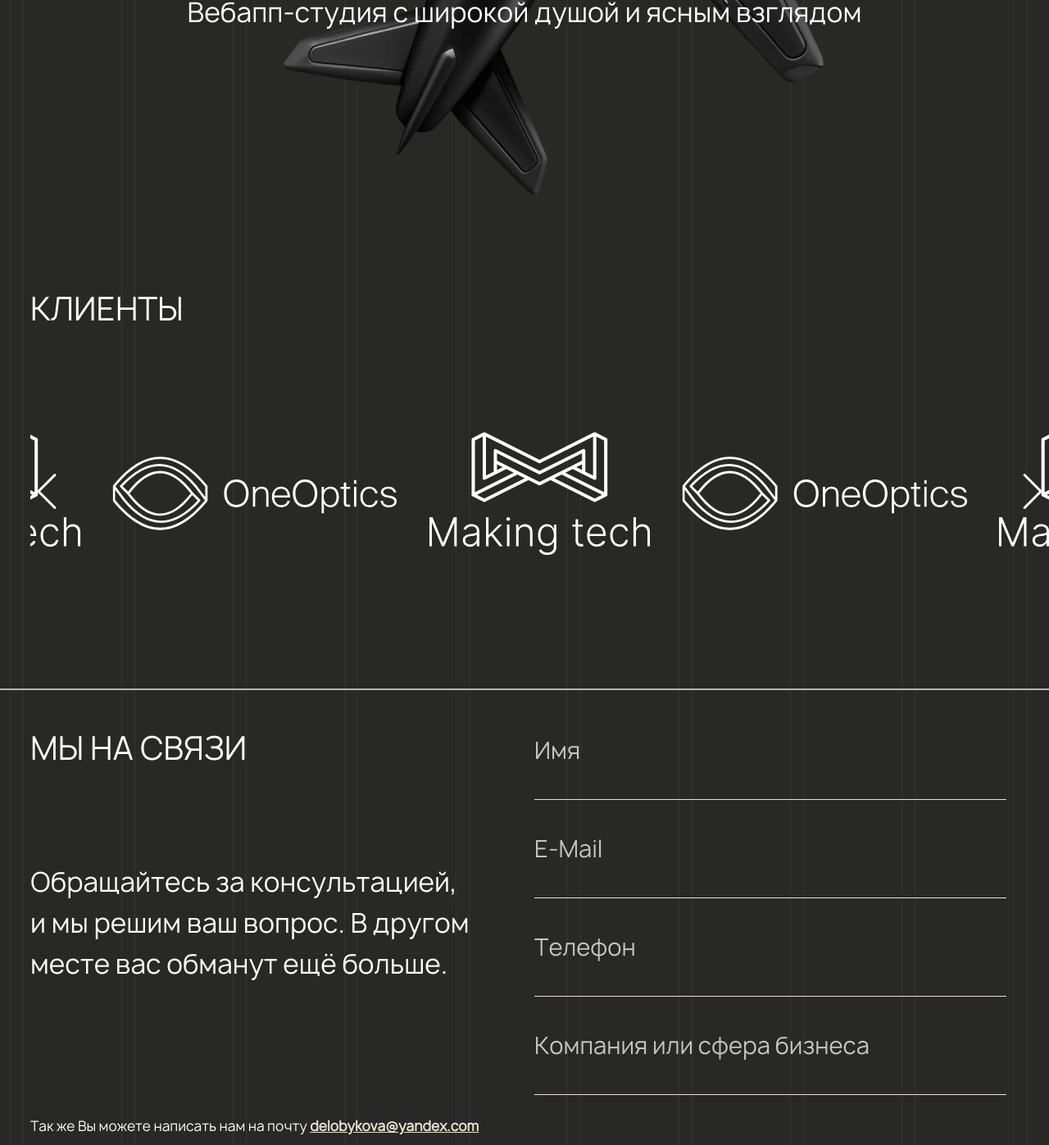
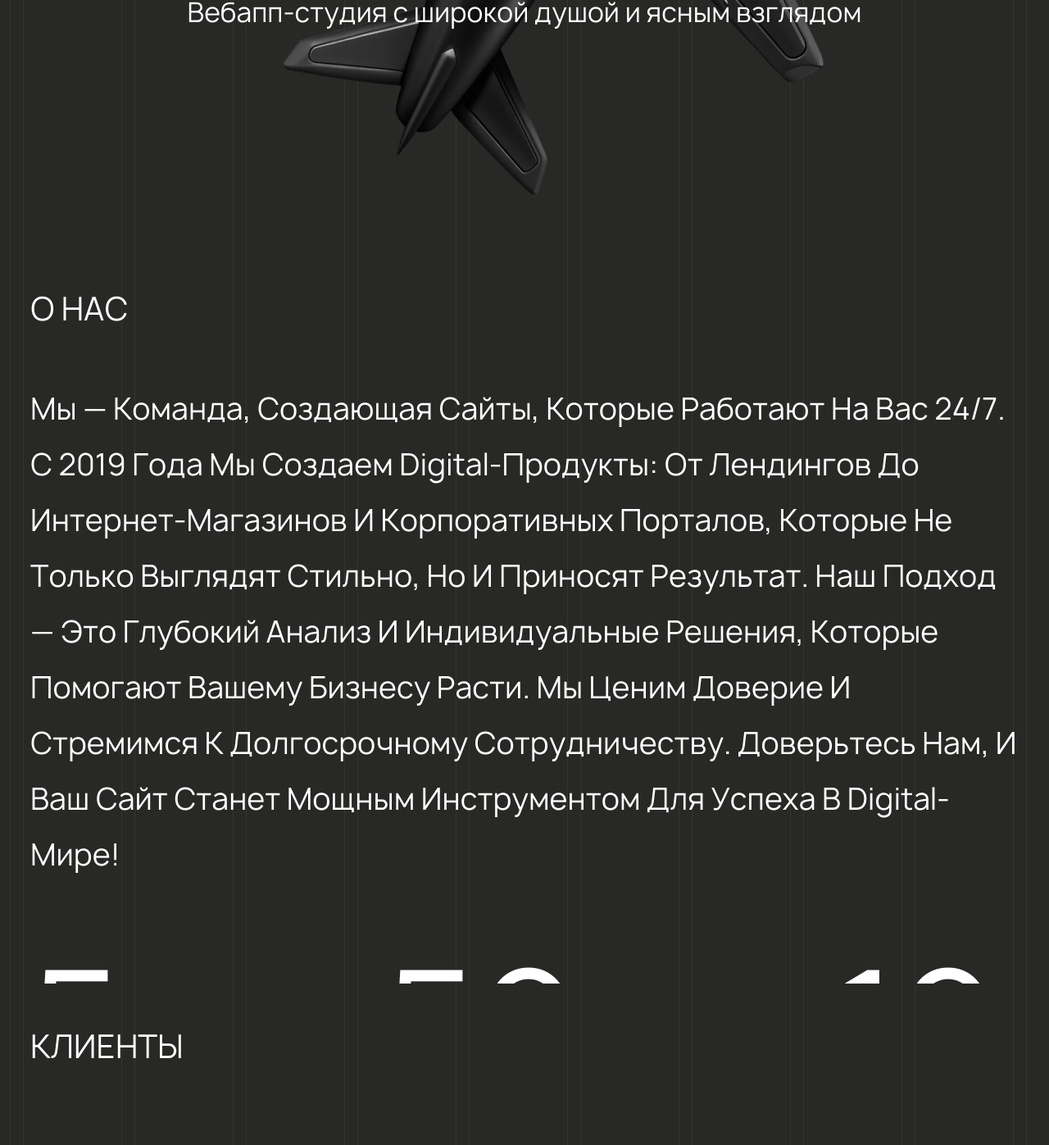
Before and after one commit to bikovtimur13/bb-studio, a Next.js app: page / in a window 1280 px wide. Shown: the part 808-2205 px from the top of the page at 82% size. Built offline with nearby package versions, Linux system fonts and the light colour scheme.

Commit message:
feat: [BB - 009] - AboutUs Component

```diff
--- /dev/null
+++ b/pages/api/about.ts
@@ -0,0 +1,13 @@
+import type { NextApiRequest, NextApiResponse } from "next";
+import { AboutUsData } from "@/src/components/AboutUs/_types";
+
+export default function handler(req: NextApiRequest, res: NextApiResponse<AboutUsData>) {
+  res.status(200).json({
+    description: "Мы — команда, создающая сайты, которые работают на вас 24/7. С 2019 года мы создаем digital-продукты: от лендингов до интернет-магазинов и корпоративных порталов, которые не только выглядят стильно, но и приносят результат. Наш подход — это глубокий анализ и индивидуальные решения, которые помогают вашему бизнесу расти. Мы ценим доверие и стремимся к долгосрочному сотрудничеству. Доверьтесь нам, и ваш сайт станет мощным инструментом для успеха в digital-мире!",
+    stats: [
+      { value: "5", label: "Работаем для вас", meta: "Лет" },
+      { value: "50+", label: "Выполненных проектов" },
+      { value: "10", label: "Странах", meta: "В" },
+    ],
+  });
+}
--- a/pages/index.tsx
+++ b/pages/index.tsx
@@ -3,6 +3,7 @@ import Head from "next/head";
 
 import Hero from "@/src/components/Hero/Hero";
 import ClientsSection from "@/src/components/ClientsSection/ClientsSection";
+import AboutUs from "@/src/components/AboutUs/AboutUs";
 // import OurTeam from "@/src/components/OurTeam/OurTeam";
 
 
@@ -18,6 +19,7 @@ export default function Home() {
 
       <main>
         <Hero />
+        <AboutUs />
         <ClientsSection />
         {/* <OurTeam /> */}
       </main>
--- /dev/null
+++ b/src/components/AboutUs/AboutUs.module.scss
@@ -0,0 +1,69 @@
+@import 'styles/variables';
+
+.aboutUs{
+  height: 900px;
+  padding-top: 58px;
+  padding-left: 37px;
+  padding-right: 37px;
+
+  &__heading{
+    font-weight: 500;
+    font-size: Clamp(28px, 3vw, 47px);
+    line-height: 100%;
+    text-transform: uppercase;
+    color: #FFFFFF;
+    margin-bottom: 68px;
+
+    @include nsm {
+      font-size: 8.5vw;
+      margin-bottom: 11vw;
+    }
+  }
+
+  &__description{
+    font-weight: 400;
+    font-size: 36px;
+    line-height: 68px;
+    text-transform: capitalize;
+    color: #FFFFFF;
+    margin-bottom: 95px;
+
+  }
+
+  &__stats{
+    display: flex;
+    justify-content: space-between;
+  }
+
+  &__stat{
+
+  }
+
+  &__valueContainer{
+
+  }
+
+  &__value{
+    font-weight: 500;
+    font-size: 190px;
+    line-height: 169px;
+    color: #FFFFFF;
+
+  }
+
+  &__meta{
+    font-weight: 500;
+    font-size: 40px;
+    line-height: 68px;
+    color: #FFFFFF;
+
+  }
+
+  &__label{
+    font-weight: 500;
+    font-size: 40px;
+    line-height: 68px;
+    color: #FFFFFF;
+
+  }
+}
--- /dev/null
+++ b/src/components/AboutUs/AboutUs.tsx
@@ -0,0 +1,53 @@
+import { useEffect, useState } from "react";
+import styles from "./AboutUs.module.scss";
+import { AboutUsData } from "./_types";
+
+const AboutUs: React.FC = () => {
+  const [data, setData] = useState<AboutUsData | null>(null);
+  const [loading, setLoading] = useState(true);
+  const [error, setError] = useState<string | null>(null);
+
+  useEffect(() => {
+    const fetchData = async () => {
+      try {
+        const response = await fetch("/api/about");
+        if (!response.ok) {
+          throw new Error("Ошибка загрузки данных");
+        }
+        const result: AboutUsData = await response.json();
+        setData(result);
+      } catch (err) {
+        setError(err instanceof Error ? err.message : "Неизвестная ошибка");
+      } finally {
+        setLoading(false);
+      }
+    };
+
+    fetchData();
+  }, []);
+
+  if (loading) return <p>Загрузка...</p>;
+  if (error) return <p>Ошибка: {error}</p>;
+
+  return (
+    <div className="main-wrapper">
+      <section className={styles.aboutUs}>
+        <h2 className={styles.aboutUs__heading}>О нас</h2>
+        <p className={styles.aboutUs__description}>{data?.description}</p>
+        <div className={styles.aboutUs__stats}>
+          {data?.stats.map((stat, index) => (
+            <div key={index} className={styles.aboutUs__stat}>
+              <div className={styles.aboutUs__valueContainer}>
+                <span className={styles.aboutUs__value}>{stat.value}</span>
+                <span className={styles.aboutUs__meta}>{stat.meta}</span>
+              </div>
+              <span className={styles.aboutUs__label}>{stat.label}</span>
+            </div>
+          ))}
+        </div>
+      </section >
+    </div >
+  );
+};
+
+export default AboutUs;
--- /dev/null
+++ b/src/components/AboutUs/_types.ts
@@ -0,0 +1,10 @@
+export interface Stat {
+  value: string;
+  label: string;
+  meta?: string; // Дополнительная характеристика
+}
+
+export interface AboutUsData {
+  description: string;
+  stats: Stat[];
+}
```
